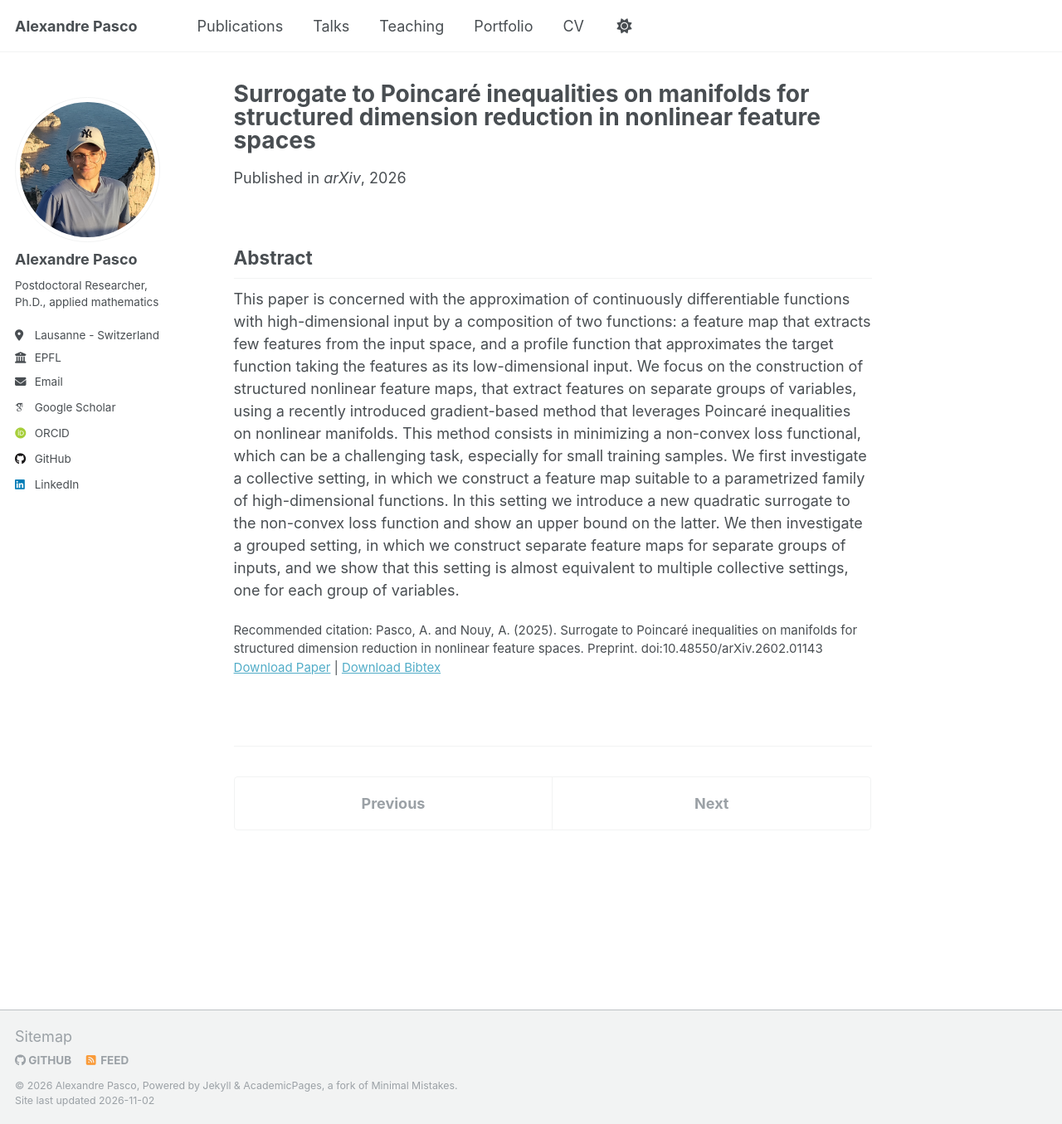
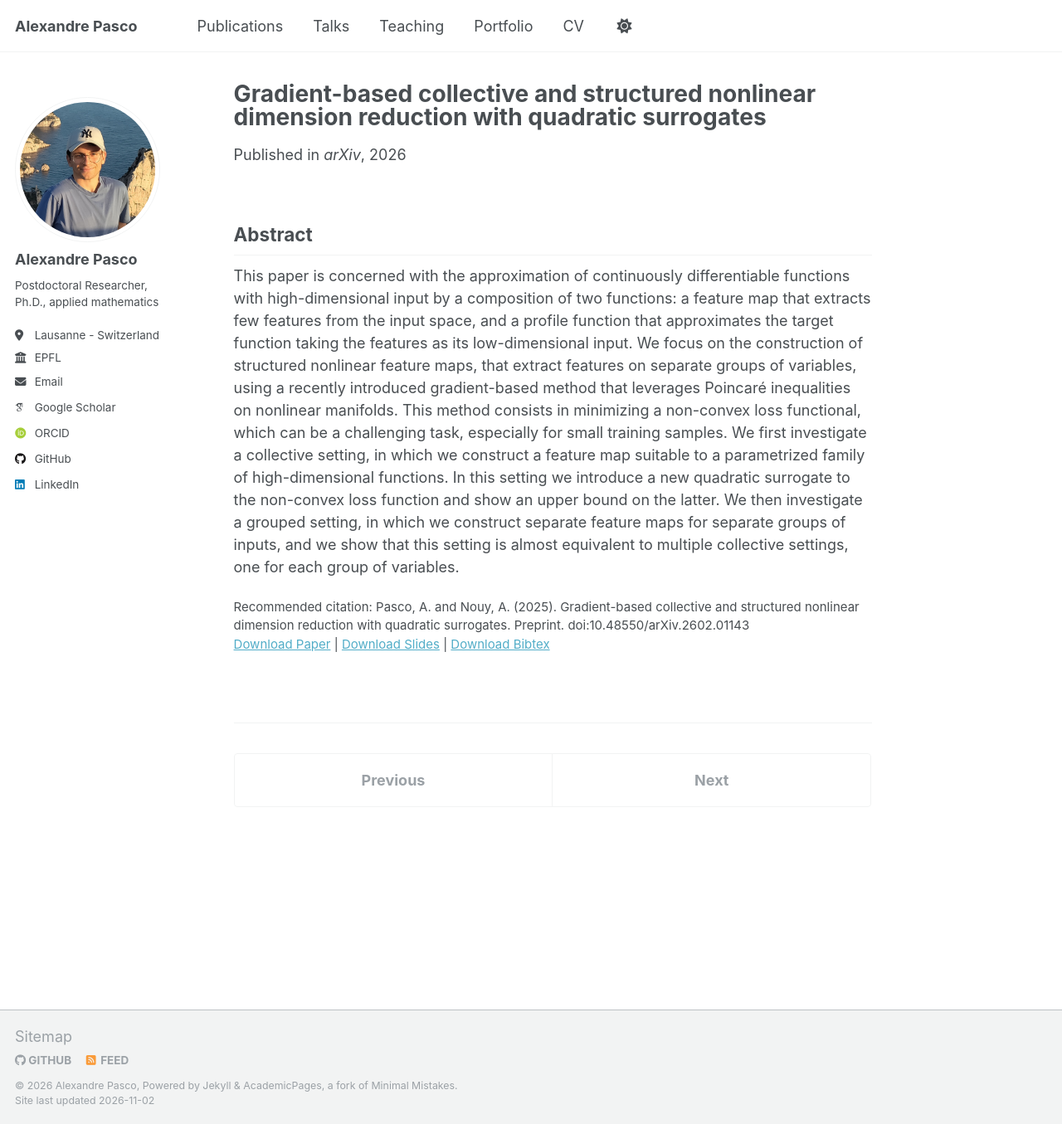
Before and after one commit to alexandre-pasco/alexandre-pasco.github.io, a Jekyll site: the page built from _publications/2026-02-01-surrogate-structured-nonlinear-features.md, in a window 1280 px wide and 1355 px high. Shown: the whole window at 83% size. Built offline with Jekyll 4.4.1, drawn with Linux system fonts in a browser that asks for light colours; some web fonts are replaced.

Commit message:
update information work structured dim red paper

```diff
--- a/_publications/2026-02-01-surrogate-structured-nonlinear-features.md
+++ b/_publications/2026-02-01-surrogate-structured-nonlinear-features.md
@@ -1,15 +1,15 @@
 ---
-title: "Surrogate to Poincaré inequalities on manifolds for structured dimension reduction in nonlinear feature spaces"
+title: "Gradient-based collective and structured nonlinear dimension reduction with quadratic surrogates"
 collection: publications
 category: preprints
 permalink: /publication/2026-02-01-surrogate-structured-nonlinear-features
 excerpt: 'High-dimensional approximation, Poincaré inequality, collective dimension reduction, structured dimension reduction, nonlinear feature learning, deviation inequalities.'
 date: 2026-02-01
 venue: "arXiv"
-slidesurl: #'https://alexandre-pasco.github.io/files/publications/2026-02-01-surrogate-structurd-nonlinear-features/slides.pdf'
+slidesurl: 'https://alexandre-pasco.github.io/files/publications/2026-02-01-surrogate-structured-nonlinear-features/slides.pdf'
 paperurl: 'https://arxiv.org/abs/2602.01143'
-bibtexurl: 'https://alexandre-pasco.github.io/files/publications/2026-02-01-surrogate-structurd-nonlinear-features/citation.bib'
-citation: 'Pasco, A. and Nouy, A. (2025). Surrogate to Poincaré inequalities on manifolds for structured dimension reduction in nonlinear feature spaces. Preprint. doi:10.48550/arXiv.2602.01143'
+bibtexurl: 'https://alexandre-pasco.github.io/files/publications/2026-02-01-surrogate-structured-nonlinear-features/citation.bib'
+citation: 'Pasco, A. and Nouy, A. (2025). Gradient-based collective and structured nonlinear dimension reduction with quadratic surrogates. Preprint. doi:10.48550/arXiv.2602.01143'
 ---
 
 
--- a/files/publications/2026-02-01-surrogate-structured-nonlinear-features/citation.bib
+++ b/files/publications/2026-02-01-surrogate-structured-nonlinear-features/citation.bib
@@ -1,5 +1,5 @@
 @misc{nouySurrogatePoincareInequalities2025,
-  title = {Surrogate to {{Poincar{\'e}}} Inequalities on Manifolds for Structured Dimension Reduction in Nonlinear Feature Spaces},
+  title = {Gradient-based collective and structured nonlinear dimension reduction with quadratic surrogates},
   author = {Pasco, Alexandre and Nouy, Anthony},
   year = {2026},
   publisher = {arXiv},
```
Also changed, not shown: 1 other file.
